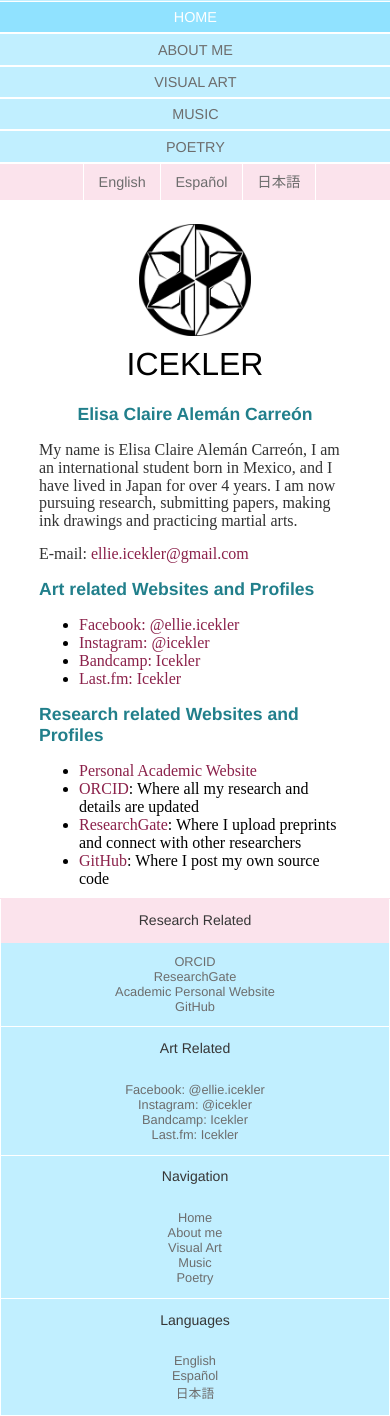
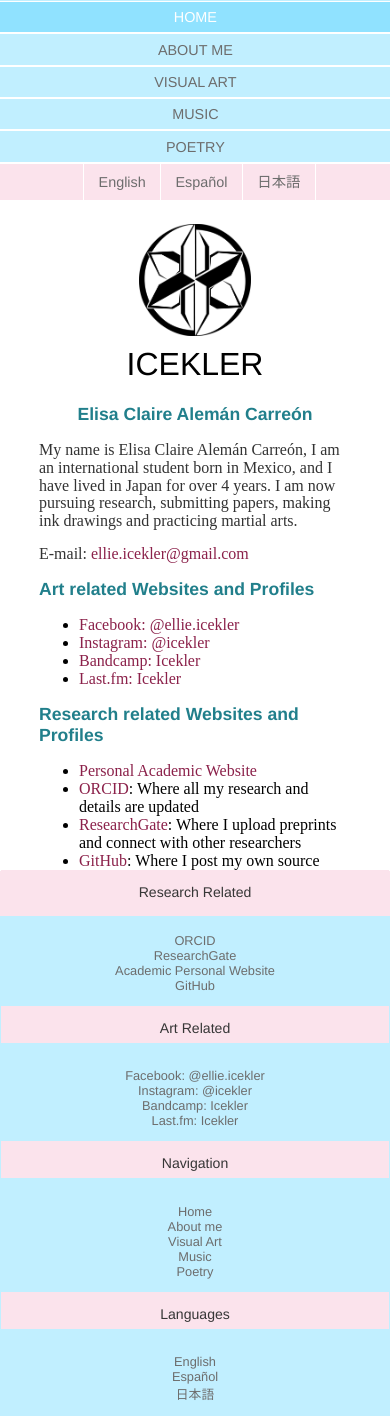
Before and after one commit to ellie-icekler/ellie-icekler.github.io, a Jekyll site: the page built from index.html, in a window 390 px wide. Built offline with Jekyll 4.4.1, drawn with Linux system fonts in a browser that asks for light colours.

Commit message:
Updated CSS to match polish improvements

```diff
--- a/css/main.css
+++ b/css/main.css
@@ -1,6 +1,17 @@
+:root {
+    --trans-pink:#fbe3ec;
+    --trans-pink-dark:#f8cddd;
+    --trans-blue:#c1efff;
+    --trans-blue-dark:#90e2ff;
+    --title-color:#217f8b;
+    --hyperlink-purple:#8B214A;
+    --hyperlink-purple-visited:#8B217F;
+}
+
 html{
     height: 100%;
     box-sizing: border-box;
+    overflow-x: hidden;
 }
 
 *,
@@ -31,7 +42,7 @@
 
 .container a {
     text-decoration: none;
-    color: #8B214A;
+    color: var(--hyperlink-purple);
 }
 
 .container a:hover {
@@ -40,12 +51,12 @@
 
 .container a:visited {
     text-decoration: none;
-    color: #8B217F;
+    color: var(--hyperlink-purple-visited);
 }
 
 nav {
     text-align: center;
-    background: #c1efff none repeat scroll 0 0;
+    background: var(--trans-blue);
     text-transform: uppercase;
     font-size: 0.9em;
     font-style: bold;
@@ -85,7 +96,7 @@
 }
 
 nav ul li:hover {
-    background: #90e2ff none repeat scroll 0 0;
+    background: var(--trans-blue-dark);
     color:#ffffff;
 }
 
@@ -94,7 +105,7 @@
     margin-left:-12.5%;
     margin-right:-12.5%;
     width:auto;
-    background: #fbe3ec none repeat scroll 0 0;
+    background: var(--trans-pink);
 }
 
 #language_nav_container{
@@ -123,18 +134,18 @@
     border-left: 0.1em solid #ffffff;
     border-right: 0.1em solid #ffffff;
     text-decoration: none;
-    background: #fbe3ec none repeat scroll 0 0;
+    background: var(--trans-pink);
 }
 
 #language_nav ul li:hover {
-    background: #f8cddd none repeat scroll 0 0;
+    background: var(--trans-pink-dark);
     color:#ffffff;
 }
 
 h1 {
     font-size: 2em;
     font-family:'Helvetica', 'Arial', 'Sans-Serif';
-    color: #217f8b;
+    color: var(--title-color);
     display:inline-block;
     vertical-align: middle;
     width:100%;
@@ -145,13 +156,13 @@
 h2 {
     font-size: 1.1em;
     font-family:'Helvetica', 'Arial', 'Sans-Serif';
-    color: #217f8b;
+    color: var(--title-color);
 }
 
 h3 {
     font-size: 1em;
     font-family:'Helvetica', 'Arial', 'Sans-Serif';
-    color: #217f8b;
+    color: var(--title-color);
 }
 p {
     line-height: 1.1em;
@@ -169,7 +180,7 @@
 #secondary_h1 {
     font-size: 2em;
     font-family:'Helvetica', 'Arial', 'Sans-Serif';
-    color: #217f8b;
+    color: var(--title-color);
     display:inline-block;
     width:100%;
     text-align: center;
@@ -214,6 +225,29 @@
     font-weight:normal;
     color: #000000;
     display:inline;
+}
+
+.columns{
+    width: 100%;
+    display:inline-flex;
+    float:center;
+    margin-top:0.5em;
+    margin-left:auto;
+    margin-right:auto;
+}
+
+.column{
+    display:inline;
+    float:center;
+    width:auto;
+    margin-left: auto;
+    margin-right: auto;
+    padding-left:1em;
+    padding-right:1em;
+}
+
+.column-title{
+    display:inline-block;
 }
 
 #about_img {
@@ -519,7 +553,7 @@
     text-align:center;
     margin-right:1.5em;
     margin-bottom:2em;
-    border:0.1em solid #FFF;
+    /*border:0.1em solid #FFF;*/
     font-size:90%;
 }
 
@@ -531,7 +565,7 @@
 
 .poem-title{
     display:block;
-    text-align: left;
+    text-align: center;
     font-style:bold;
     font-size:1.2em;
 }
@@ -626,7 +660,7 @@
 .toc_title {
     font-size: 1.2em;
     text-align: center;
-    color: #217f8b;
+    color: var(--title-color);
     font-style:bold;
 }
 
@@ -648,13 +682,13 @@
     font-size: 0.8em;
     display:block;
     text-align:center;
-    background: #c1efff none repeat scroll 0 0;
+    background: var(--trans-blue);
     color: #6D6D6D;
 }
 
 #footer_band{
     display:block;
-    background: #fbe3ec none repeat scroll 0 0;
+    background: var(--trans-pink);
     margin-top:0em;
     margin-left:-12.5%;
     margin-right: -12.5%;
@@ -748,20 +782,33 @@
     .footer-div-container{
         display:block;
         width:100%;
-        margin-top: 0.2em;
     }
+
     .footer-div {
         display:block;
-        width:100%;
+        width:125%;
+        margin-left:-12.5%;
         margin-top: 0em;
-        padding-top: 1em;
+        padding-left:12.5%;
+        padding-right:12.5%;
+        padding-top: 0em;
         padding-bottom: 0em;
         margin-bottom: 0em;
-        border-bottom: 0.1em solid #ffffff;
     }
 
     .footer-div ul li {
         text-align: center;
+    }
+
+    .footer-title {
+        background: var(--trans-pink);
+        padding-top: 1em;
+        padding-bottom: 0.5em;
+    }
+
+    .columns{
+        display:block;
+        width:100%;
     }
 
     #about_img {
```
